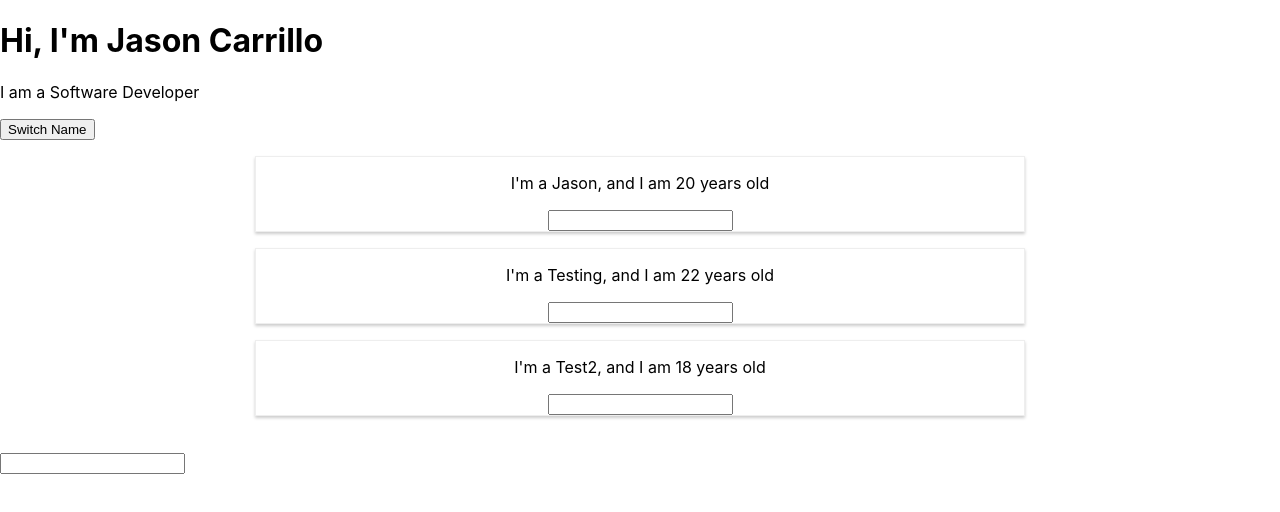
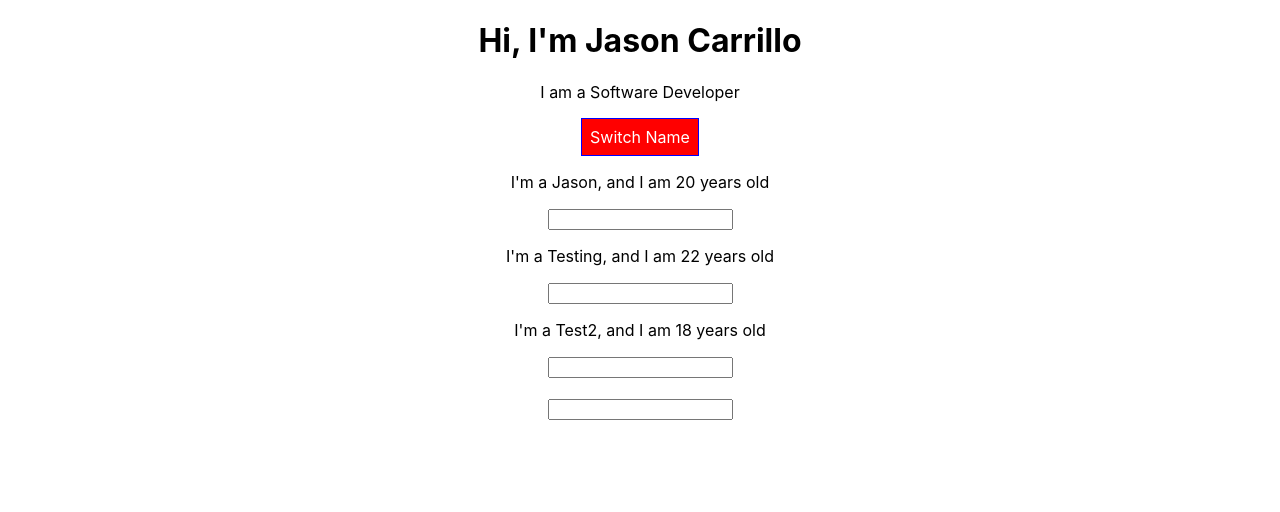
Before and after one commit to Jason-Carrillo/react-exercises, a React app: page / in a window 1280 px wide. Both pictures are taken after a click on the button "Switch Name". Shown: the top 512 px of the page. Built offline with nearby package versions, Linux system fonts and the light colour scheme.

Commit message:
added external classes for CSS button styling

```diff
--- a/src/App.js
+++ b/src/App.js
@@ -1,5 +1,5 @@
 import React, { Component } from 'react';
-import classes from './App.css';
+import classes from './App.module.css';
 import Person from './Person/Person';
 
 
--- a/src/App.css
+++ b/src/App.module.css
@@ -10,7 +10,7 @@
   font-weight: bold;
 }
 
-App .Button {
+.App button {
   background-color: green;
   color: white;
   font: inherit;
@@ -19,15 +19,15 @@ App .Button {
   cursor: pointer;
 }
 
-App .Button:hover {
+.App button:hover {
   background-color: lightgreen;
   color: black;
 }
 
-App .Button.Red {
+.App button.Red {
   background-color: red;
 }
 
-App .Button.Red:hover {
+.App button.Red:hover {
   background-color: salmon;
 }
--- a/src/Person/AppAssign.js
+++ b/src/Person/AppAssign.js
@@ -1,8 +1,6 @@
 import React, { Component } from 'react';
 import UserInput from './UserInput';
 import UserOutput from './UserOutput';
-
-import './App.css';
 
 class App extends Component {
     render() {
--- a/src/Person/Person.css
+++ b/src/Person/Person.css
@@ -5,3 +5,9 @@
     box-shadow: 0 2px 3px #ccc;
     text-align: center;
 }
+
+@media (min-width: 500px) {
+    .Person {
+        width: 450px;
+    }
+}
--- a/src/Person/Person.js
+++ b/src/Person/Person.js
@@ -1,18 +1,7 @@
 import React from 'react';
-// import './Person.css';
-import styled from 'styled-components';
+import classes from './Person.css'
 
-const StyledDiv = styled.div`
-        width: 60%;
-        margin: 16px auto;
-        border: 1px solid #eee;
-        box-shadow: 0 2px 3px #ccc;
-        text-align: center;
 
-        @media (min-width: 500px): {
-        width: '300px'
-        }
-        `;
 
 
 const person = (props) => {
@@ -24,11 +13,11 @@ const person = (props) => {
 
     return (
         // <div className="Person" style={style}>
-        <StyledDiv>
+        <div className={classes.Person}>
             <p onClick={props.click}>I'm a {props.name}, and I am {props.age} years old</p>
             <p>{props.children}</p>
             <input type="text" onChange={props.changed}/>
-        </StyledDiv>
+        </div>
     )
 }
 
--- a/src/Person/UserInput.js
+++ b/src/Person/UserInput.js
@@ -1,5 +1,5 @@
 import React, { Component } from 'react';
-import './App.css';
+import './App.module.css';
 
 class UserInput extends Component {
     render() {
```
